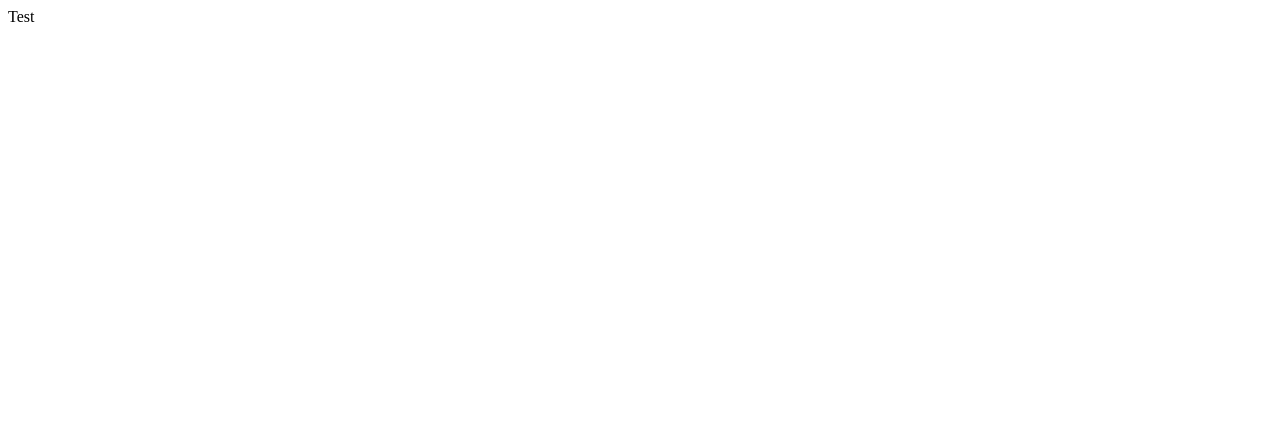
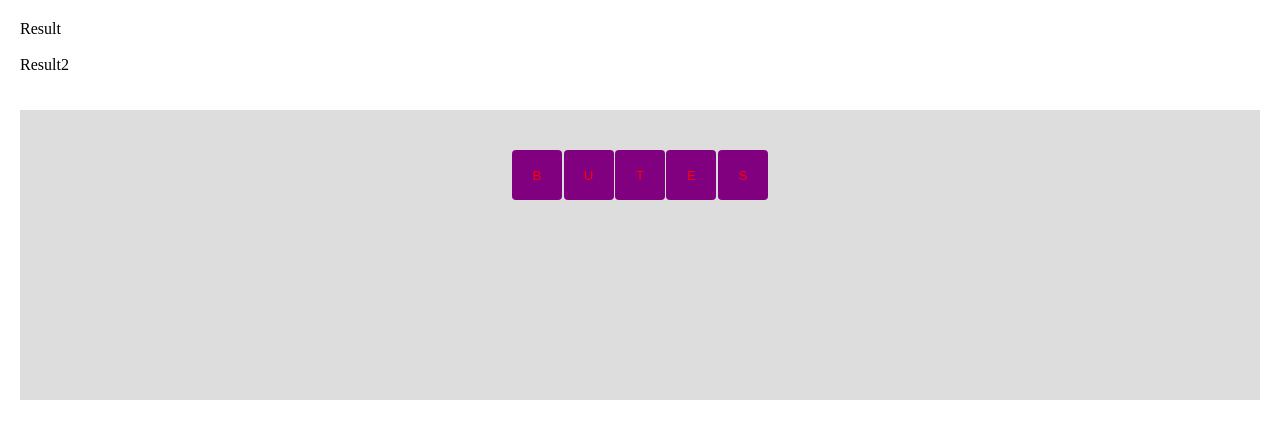
Before and after one commit to EverstrongKoncepts/home, a plain HTML site: page index.html in a window 1280 px wide. Drawn offline with nearby package versions, Linux system fonts and the light colour scheme.

Commit message:
Update index.html

```diff
--- a/index.html
+++ b/index.html
@@ -1 +1,65 @@
-Test
+   <!DOCTYPE html>
+<html>
+<head>
+    <meta http-equiv="Content-Type" content="application/vnd.wap.xhtml+xml; charset=utf-8" />
+    <meta name="viewport" content="width=device-width,initial-scale=1">
+    <title></title>
+
+      <script src="js/jquery.min.js"></script>
+      <script src="js/hammer.min.js"></script>
+      <script src="swipe_project.js"></script>
+
+    <style>
+
+    body{ margin:20px;}
+
+    button{
+      background: purple;
+      color:red;
+      width:50px;
+      height:50px;
+      margin: 8px;
+      margin: auto -0.096em;
+      border: none;
+      border-radius:4px
+    }
+
+    .act{
+      background: green;
+
+    }
+
+    #wrp{
+      background: #ddd;
+      height: 250px;
+      padding: 0;
+      padding-top:40px;
+      text-align: center;
+
+    }
+
+    </style>
+</head>
+<body>
+
+  <div id="res">Result</div>
+  <br>
+  <div id="res2">Result2</div>
+  <br>
+  <br>
+
+  <div id="wrp">
+    <button>B</button>
+    <button>U</button>
+    <button>T</button>
+    <button>E</button>
+    <button>S</button>
+   </div>
+
+
+  <script>
+  </script>
+  </body>
+
+
+    </html>
```
